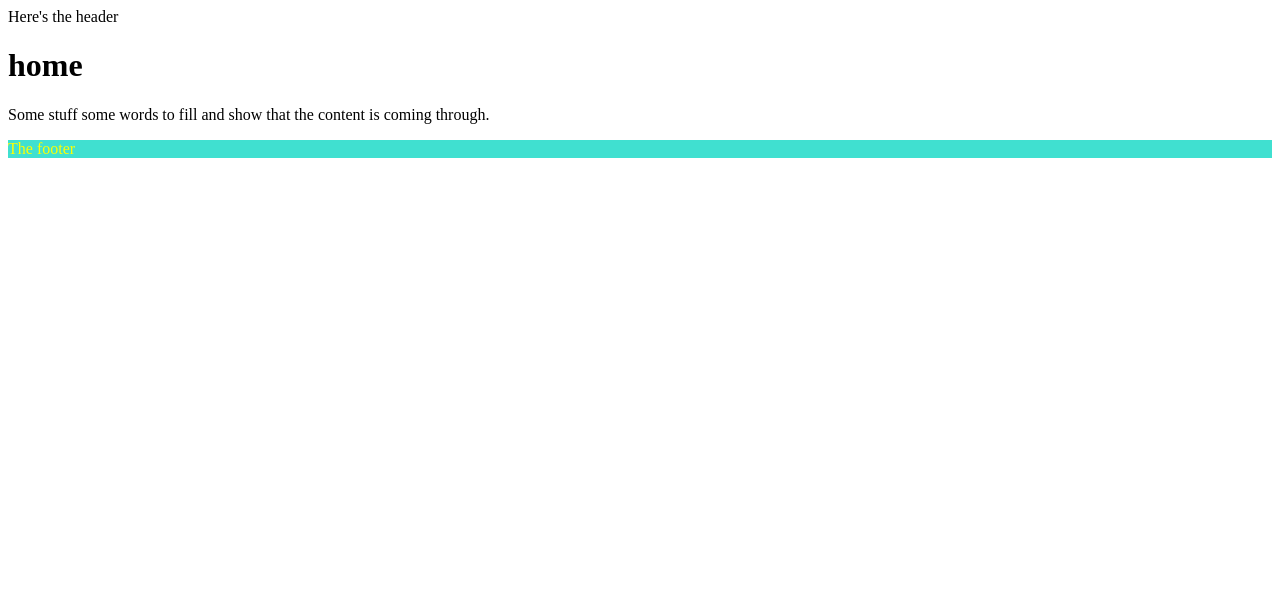
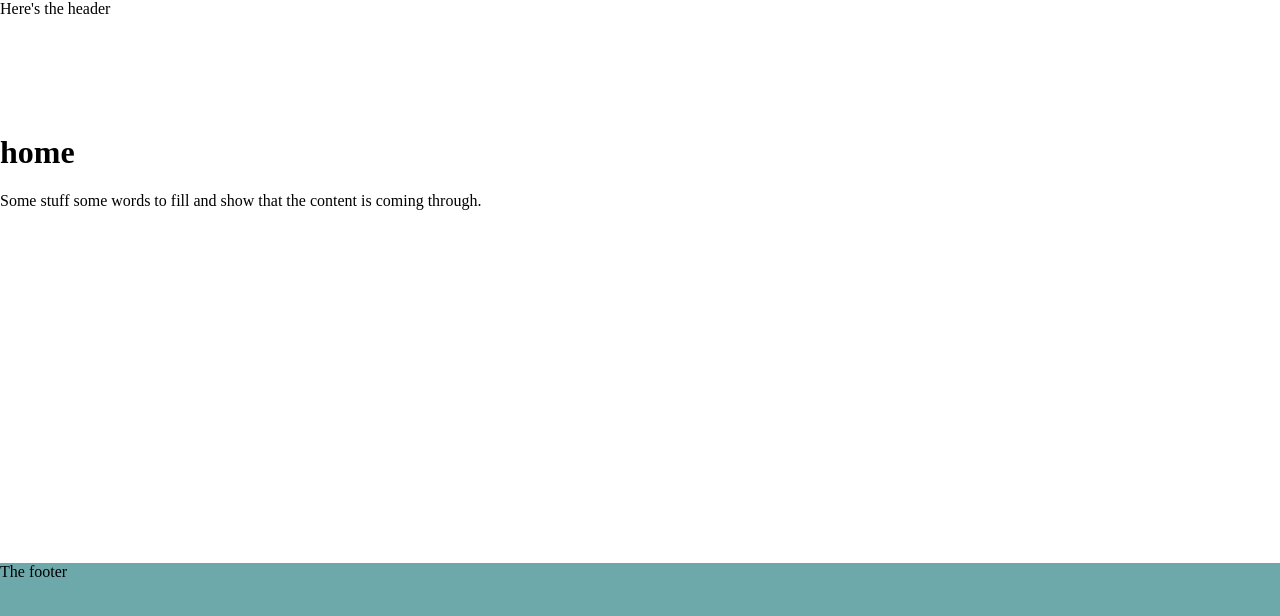
Before and after one commit to Unalume/unalume.github.io, a Jekyll site: the page built from index.md, in a window 1280 px wide. Shown: the top 616 px of the page. Built offline with Jekyll 4.4.1, drawn with Linux system fonts in a browser that asks for light colours.

Commit message:
grid positioning 101 / pi row division

```diff
--- a/_layouts/default.html
+++ b/_layouts/default.html
@@ -10,11 +10,11 @@
 
   <!-- Site or application content -->
 
-  {% include header.html %}
-
-  {% include main.html %}
-
-  {% include footer.html %}
+  <div id="container">
+    {% include header.html %}
+    {% include main.html %}
+    {% include footer.html %}
+  </div>
 
   {% include scripts.html %}
   {% include ga.html %}
--- a/_sass/base.scss
+++ b/_sass/base.scss
@@ -4,7 +4,35 @@ $turq           : rgb(109, 169, 171);
 $lighterBlue    : #48525C;
 $yellow         : #ffa949;
 
+/* general stuff */
+
+html,
+body {
+   margin:0;
+   padding:0;
+   height:100%;
+}
+
+/* grind positioning */
+
+#container {
+    display: grid;
+    min-height:100%;
+    grid-template-rows: 1fr 4fr 3fr;
+}
+
+header{}
+main{}
+footer{}
+
+header, footer {
+    grid-column: 1 / -1;
+    /* needed for the floated layout */
+    clear: both;
+}
+
+/* styling the elements */
+
 footer {
-    color: yellow;
-    background-color: turquoise;
+    background-color: $turq;
 }
```
